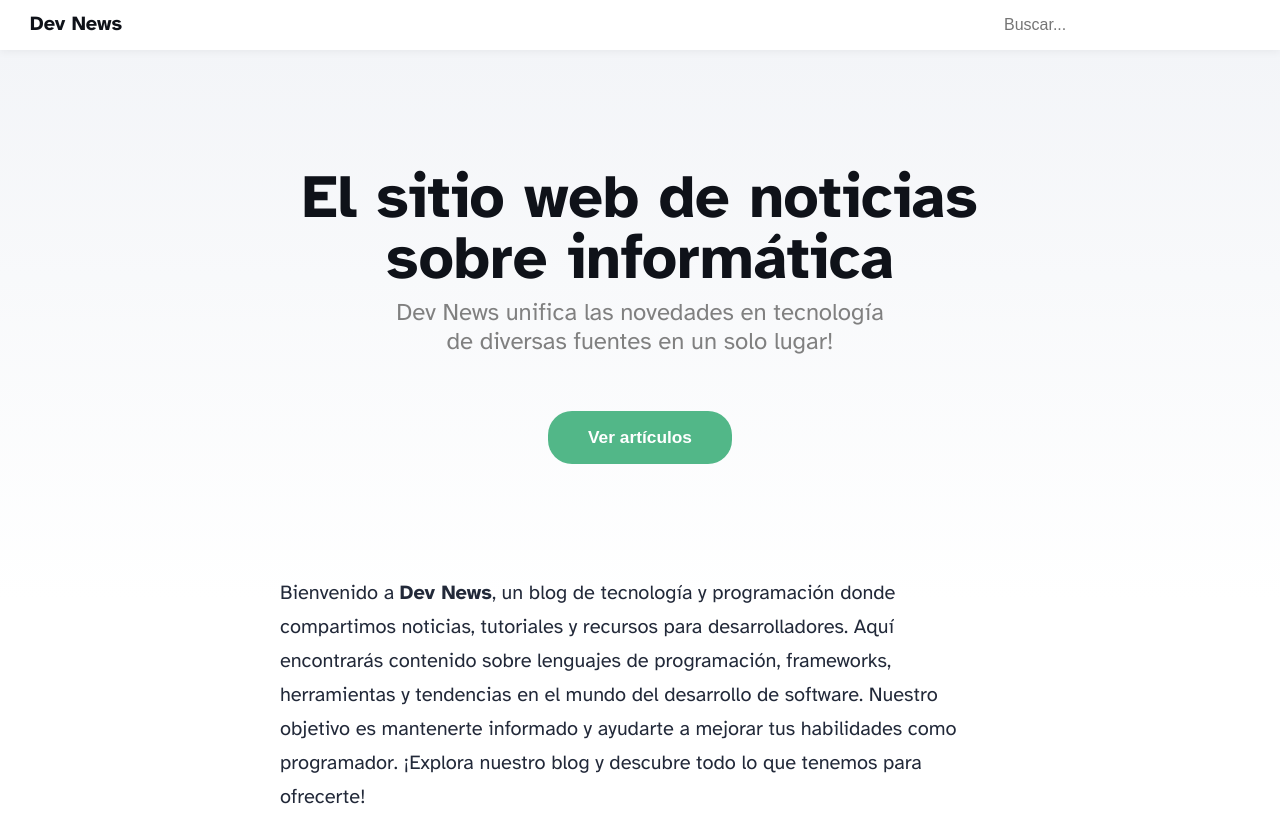
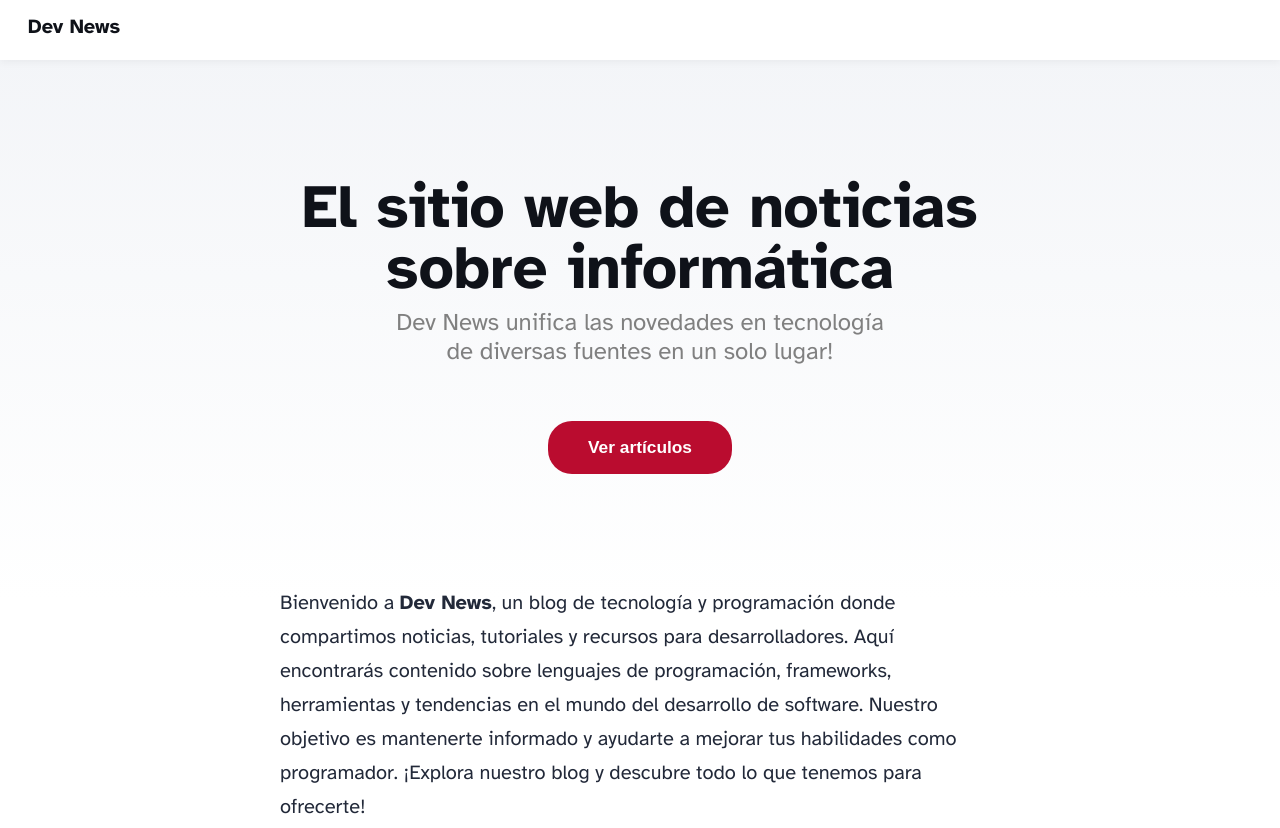
Before and after one commit to nicolascuadram/crawlers, an Astro site in the folder frontend/: page / in a window 1280 px wide. Shown: the top 828 px of the page. Built offline with nearby package versions, Linux system fonts and the light colour scheme; Astro itself is replaced by a stand-in of ours.

Commit message:
Colores corporativos Utal

```diff
--- a/frontend/src/components/Header.astro
+++ b/frontend/src/components/Header.astro
@@ -1,19 +1,12 @@
 ---
-import { SITE_TITLE } from '../consts';
+import { SITE_TITLE } from "../consts";
 ---
 
 <header>
 	<nav>
-		<h2><a href="/">{SITE_TITLE}</a></h2>
-		<div class="search-container">
-			<input
-				type="text"
-				placeholder="Buscar..."
-				aria-label="Buscar"
-				class="search-input"
-				autocomplete="on"
-				>
-		</div>
+		<a href="/">
+			<h2>{SITE_TITLE}</h2>
+		</a>
 	</nav>
 </header>
 <style>
@@ -23,22 +16,13 @@ import { SITE_TITLE } from '../consts';
 		background: white;
 		box-shadow: 0 2px 8px rgba(var(--black), 5%);
 	}
-	h2 {
-		margin: 0;
-		font-size: 1em;
-	}
-
-	h2 a,
-	h2 a.active {
-		text-decoration: none;
-	}
 	nav {
 		display: flex;
 		align-items: center;
 		justify-content: space-between;
 	}
 	nav a {
-		padding: 1em 0.5em;
+		padding: 16px 8px;
 		color: var(--black);
 		border-bottom: 4px solid transparent;
 		text-decoration: none;
@@ -46,6 +30,14 @@ import { SITE_TITLE } from '../consts';
 	nav a.active {
 		text-decoration: none;
 		border-bottom-color: var(--accent);
+	}
+	nav a h2 {
+		margin: 0;
+		font-size: 1em;
+	}
+	nav a h2:hover {
+		color: var(--accent);
+		transition: 0.2s ease;
 	}
 	.social-links,
 	.social-links a {
--- a/frontend/src/styles/global.css
+++ b/frontend/src/styles/global.css
@@ -5,8 +5,8 @@
  */
 
 :root {
-	--accent: #52B788;
-	--accent-dark: #498467;
+	--accent: #BA0C2F;
+	--accent-dark: #BA0C2F;
 	--black: 15, 18, 25;
 	--gray: 96, 115, 159;
 	--gray-light: 229, 233, 240;
```
Also changed, not shown: frontend/public/favicon.svg, frontend/public/logo.svg (added).
